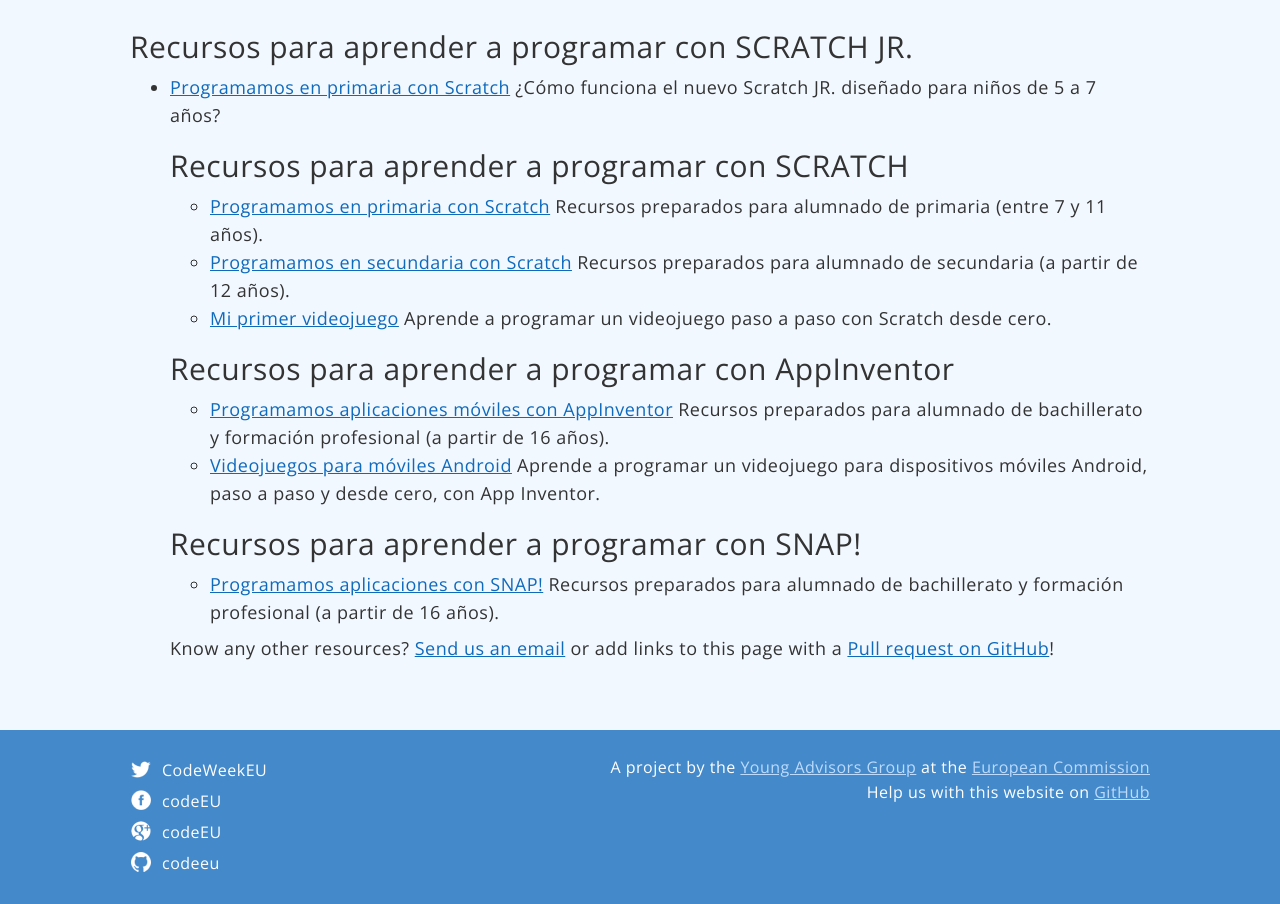
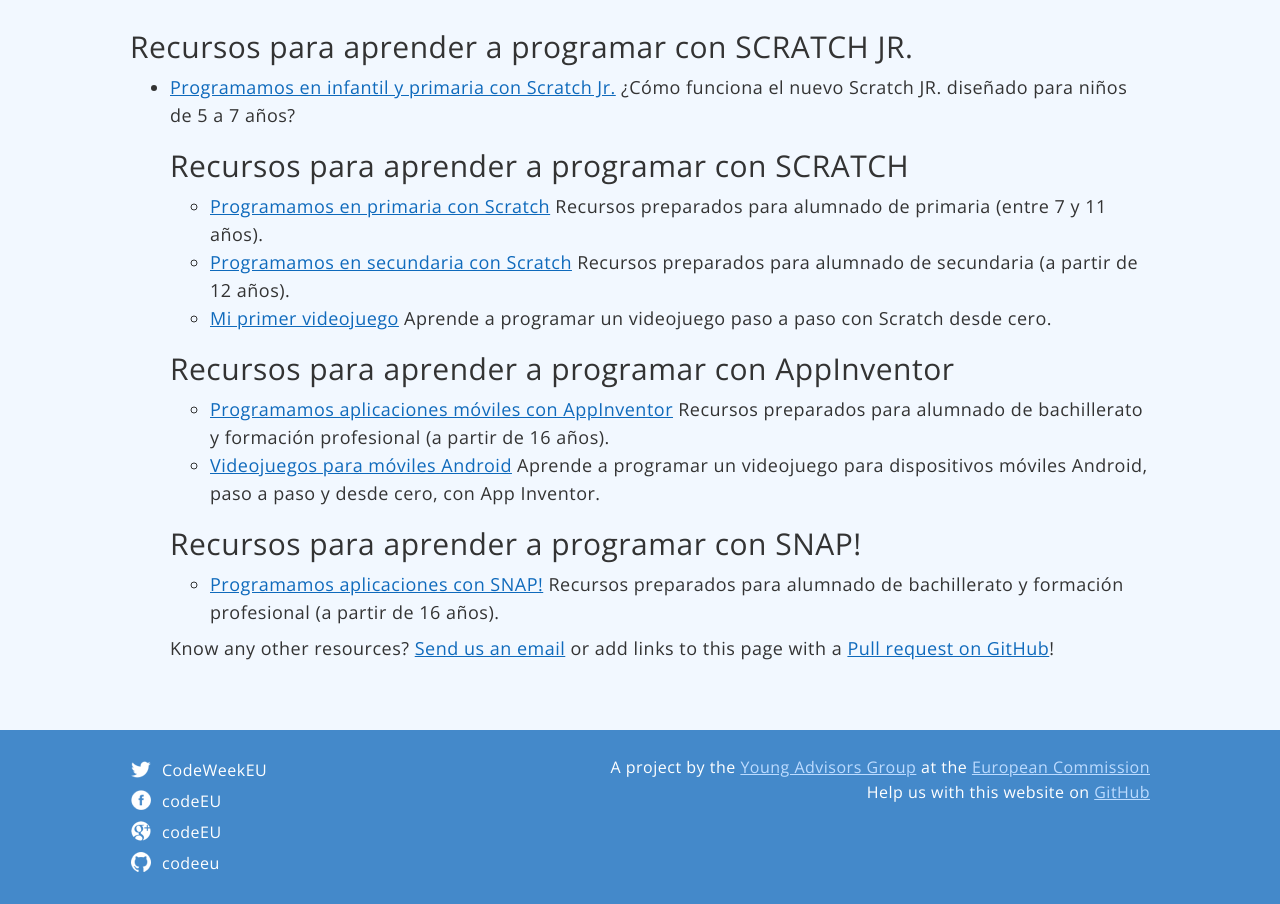
Before and after one commit to codeeu/codeeu.github.io, a Jekyll site: the page built from resources/spain/index.html, in a window 1280 px wide, cut to the strip 167-1071 px from the top of the page. Built offline with Jekyll 4.4.1, drawn with Linux system fonts in a browser that asks for light colours; nearby versions of some CDN libraries; Markdown is read by kramdown in place of the engine named in the settings.

Commit message:
Spain: Fix errata.

```diff
--- a/resources/spain/index.html
+++ b/resources/spain/index.html
@@ -5,7 +5,7 @@
 
 <h2>Recursos para aprender a programar con SCRATCH JR.</h2>
 <ul>
-  <li><a href="http://programamos.es/probamos-el-nuevo-scratch-jr/">Programamos en primaria con Scratch</a> ¿Cómo funciona el nuevo Scratch JR. diseñado para niños de 5 a 7 años?</li>
+  <li><a href="http://programamos.es/probamos-el-nuevo-scratch-jr/">Programamos en infantil y primaria con Scratch Jr.</a> ¿Cómo funciona el nuevo Scratch JR. diseñado para niños de 5 a 7 años?</li>
 </uk>
 
 <h2>Recursos para aprender a programar con SCRATCH</h2>
```
